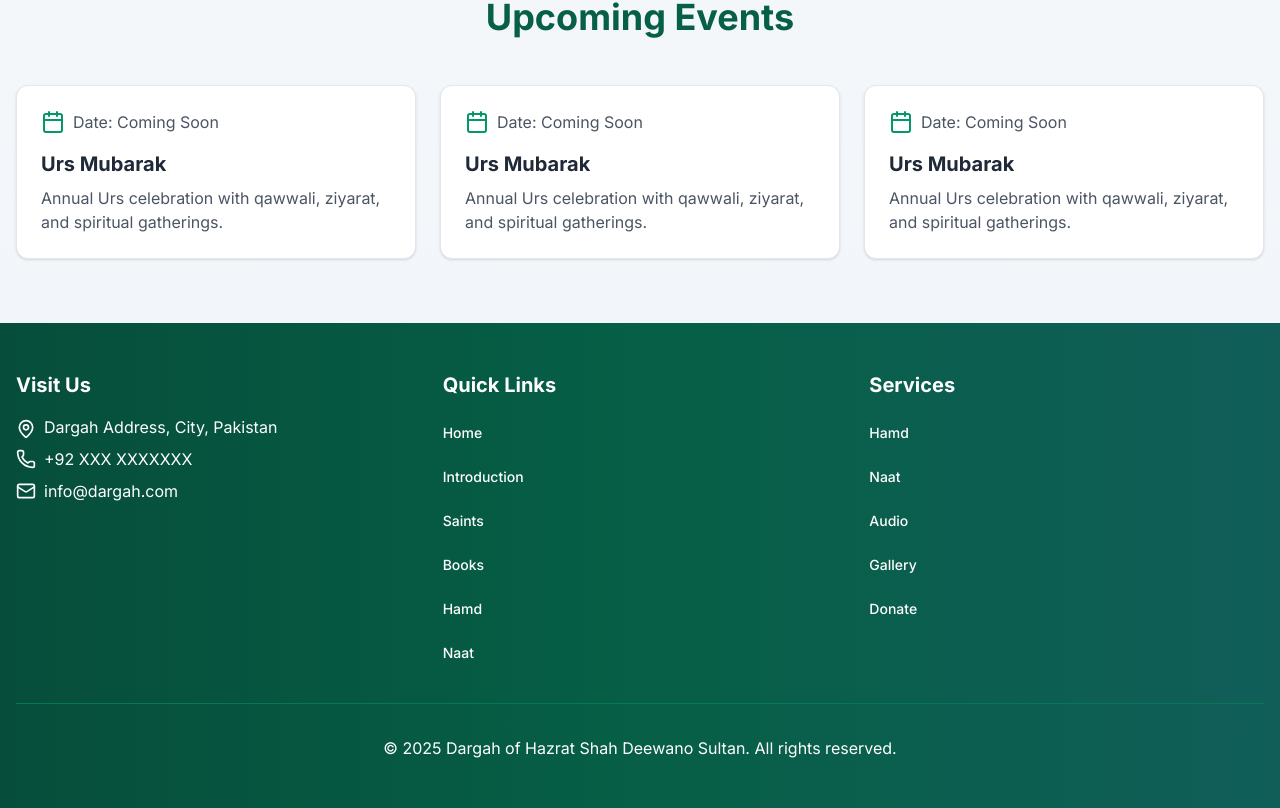
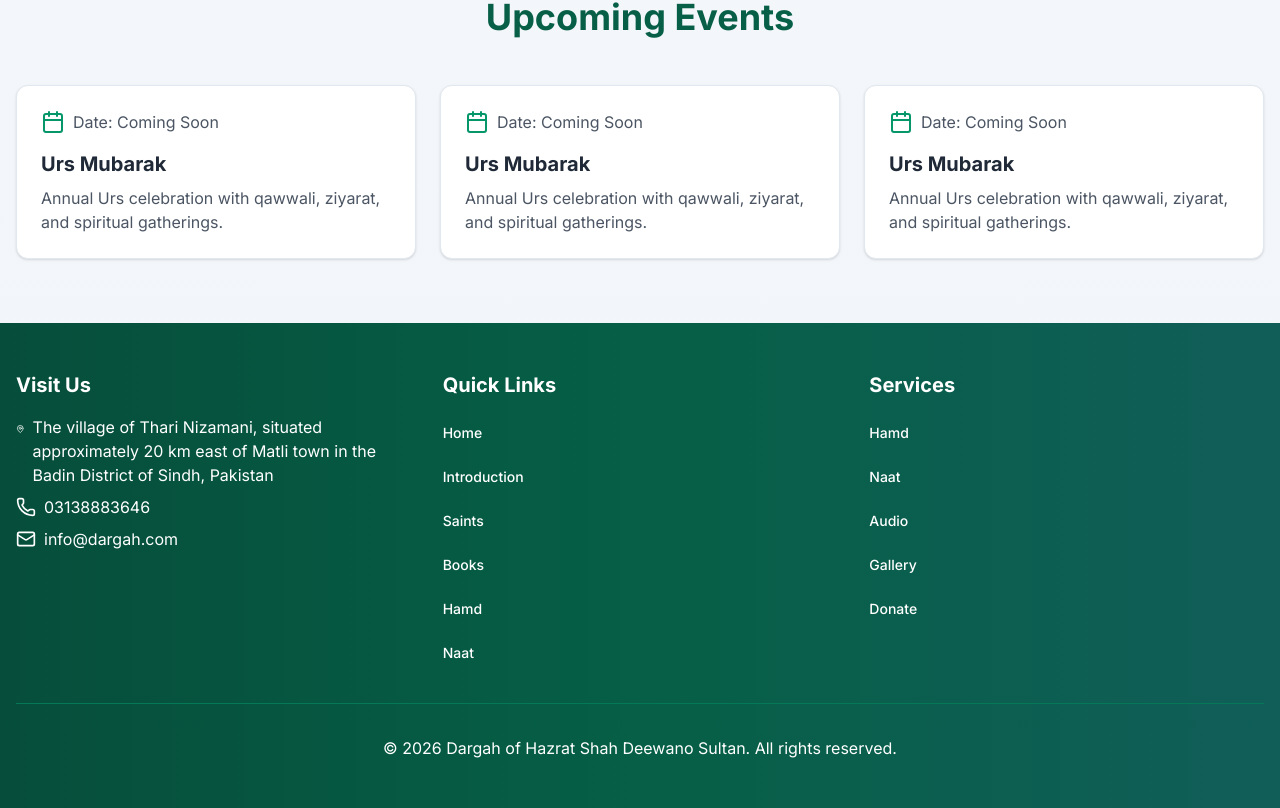
Before and after one commit to Eng-BhagwanDas/shahdeewanosultan, a Next.js app: page / in a window 1280 px wide. Shown: the part 1815-2623 px from the top of the page. Built offline with nearby package versions, Linux system fonts and the light colour scheme; no server answers; the database is empty; a web font is replaced by a local one.

Commit message:
Change Address and update Contact Number and Basic Info also

```diff
--- a/app/contact/page.js
+++ b/app/contact/page.js
@@ -24,7 +24,7 @@ const translations = {
     address: 'Dargah Address',
     addressDetail: 'Dargah of Hazrat Shah Deewano Sultan, City, Pakistan',
     phone: 'Phone',
-    phoneNumber: '+92 XXX XXXXXXX',
+    phoneNumber: '03138883646',
     email: 'Email',
     emailAddress: 'info@dargah.com',
     visitingHours: 'Visiting Hours',
@@ -45,7 +45,7 @@ const translations = {
     address: '\u062f\u0631\u06af\u0627\u06c1 \u06a9\u0627 \u067e\u062a\u06c1',
     addressDetail: '\u062d\u0636\u0631\u062a \u0634\u0627\u06c1 \u062f\u06cc\u0648\u0627\u0646\u0648 \u0633\u0644\u0637\u0627\u0646 \u06a9\u06cc \u062f\u0631\u06af\u0627\u06c1\u060c \u0634\u06c1\u0631\u060c \u067e\u0627\u06a9\u0633\u062a\u0627\u0646',
     phone: '\u0641\u0648\u0646',
-    phoneNumber: '+92 XXX XXXXXXX',
+    phoneNumber: '03138883646',
     emailAddress: 'info@dargah.com',
     visitingHours: '\u0632\u06cc\u0627\u0631\u062a \u06a9\u06d2 \u0627\u0648\u0642\u0627\u062a',
     hours: '\u0637\u0644\u0648\u0639 \u0622\u0641\u062a\u0627\u0628 \u0633\u06d2 \u063a\u0631\u0648\u0628 \u0622\u0641\u062a\u0627\u0628 \u062a\u06a9 \u0631\u0648\u0632\u0627\u0646\u06c1 \u06a9\u06be\u0644\u0627',
@@ -65,7 +65,7 @@ const translations = {
     address: '\u062f\u0631\u06af\u0627\u0647\u0647 \u062c\u0648 \u067e\u062a\u0648',
     addressDetail: '\u062d\u0636\u0631\u062a \u0634\u0627\u0647\u0647 \u062f\u064a\u0648\u0627\u0646\u0648 \u0633\u0644\u0637\u0627\u0646 \u062c\u064a \u062f\u0631\u06af\u0627\u0647\u0647\u060c \u0634\u0647\u0631\u060c \u067e\u0627\u06aa\u0633\u062a\u0627\u0646',
     phone: '\u0641\u0648\u0646',
-    phoneNumber: '+92 XXX XXXXXXX',
+    phoneNumber: '03138883646',
     emailAddress: 'info@dargah.com',
     visitingHours: '\u0632\u064a\u0627\u0631\u062a \u062c\u0627 \u0648\u0642\u062a',
     hours: '\u0637\u0644\u0648\u0639 \u0622\u0641\u062a\u0627\u0628 \u06aa\u0627\u0646 \u063a\u0631\u0648\u0628 \u0622\u0641\u062a\u0627\u0628 \u062a\u0627\u0626\u064a\u0646 \u0631\u0648\u0632\u0627\u0646\u0647 \u06a9\u0644\u0647\u064a\u0644',
--- a/app/page.js
+++ b/app/page.js
@@ -49,10 +49,10 @@ const translations = {
     upcomingEvents: 'Upcoming Events',
     latestNews: 'Latest News',
     visitUs: 'Visit Us',
-    address: 'Dargah Address, City, Pakistan',
-    phone: '+92 XXX XXXXXXX',
+    address: 'The village of Thari Nizamani, situated approximately 20 km east of Matli town in the Badin District of Sindh, Pakistan',
+    phone: '03138883646',
     email: 'info@dargah.com',
-    copyright: '© 2025 Dargah of Hazrat Shah Deewano Sultan. All rights reserved.',
+    copyright: '© 2026 Dargah of Hazrat Shah Deewano Sultan. All rights reserved.',
   },
   ur: {
     home: 'ہوم',
@@ -80,10 +80,10 @@ const translations = {
     upcomingEvents: 'آئندہ تقریبات',
     latestNews: 'تازہ خبریں',
     visitUs: 'ہماری زیارت کریں',
-    address: 'درگاہ کا پتہ، شہر، پاکستان',
-    phone: '+92 XXX XXXXXXX',
+    address: 'گاؤں تھری نظامانی، جو کہ سندھ کے ضلع بدین میں ماتلي شہر سے تقریباً 20 کلومیٹر مشرق میں واقع ہے۔',
+    phone: '03138883646',
     email: 'info@dargah.com',
-    copyright: '© 2025 حضرت شاہ دیوانو سلطان کی درگاہ۔ تمام حقوق محفوظ ہیں۔',
+    copyright: '© 2026 حضرت شاہ دیوانو سلطان کی درگاہ۔ تمام حقوق محفوظ ہیں۔',
   },
   sd: {
     home: 'گھر',
@@ -111,10 +111,10 @@ const translations = {
     upcomingEvents: 'ايندڙ واقعا',
     latestNews: 'تازو خبرون',
     visitUs: 'اسان جي زيارت ڪريو',
-    address: 'درگاهه جو پتو، شهر، پاڪستان',
-    phone: '+92 XXX XXXXXXX',
+    address: 'درگاهه جو پتو، شهر، پاڪستانڳوٺ ٿري نظاماڻي، جيڪو سنڌ جي ضلعي بدين ۾ ماتلي شهر کان تقريباً 20 ڪلوميٽر اوڀر طرف واقع آهي۔',
+    phone: '03138883646',
     email: 'info@dargah.com',
-    copyright: '© 2025 حضرت شاهه ديوانو سلطان جي درگاهه. سڀ حق محفوظ آهن.',
+    copyright: '© 2026 حضرت شاهه ديوانو سلطان جي درگاهه. سڀ حق محفوظ آهن.',
   },
 };
 
```
